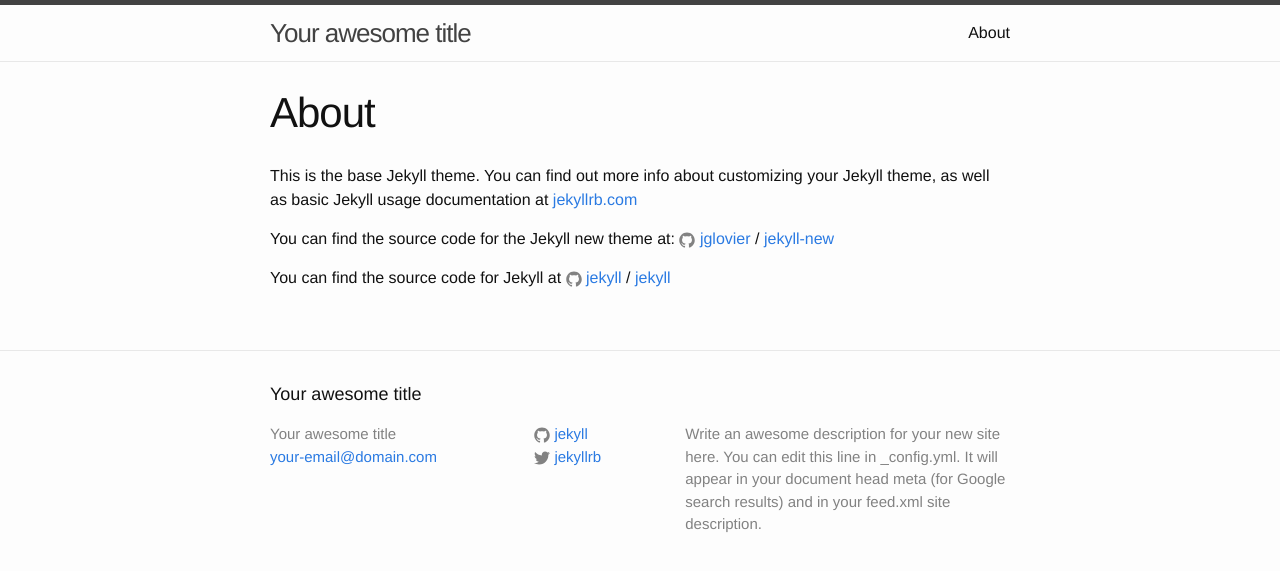
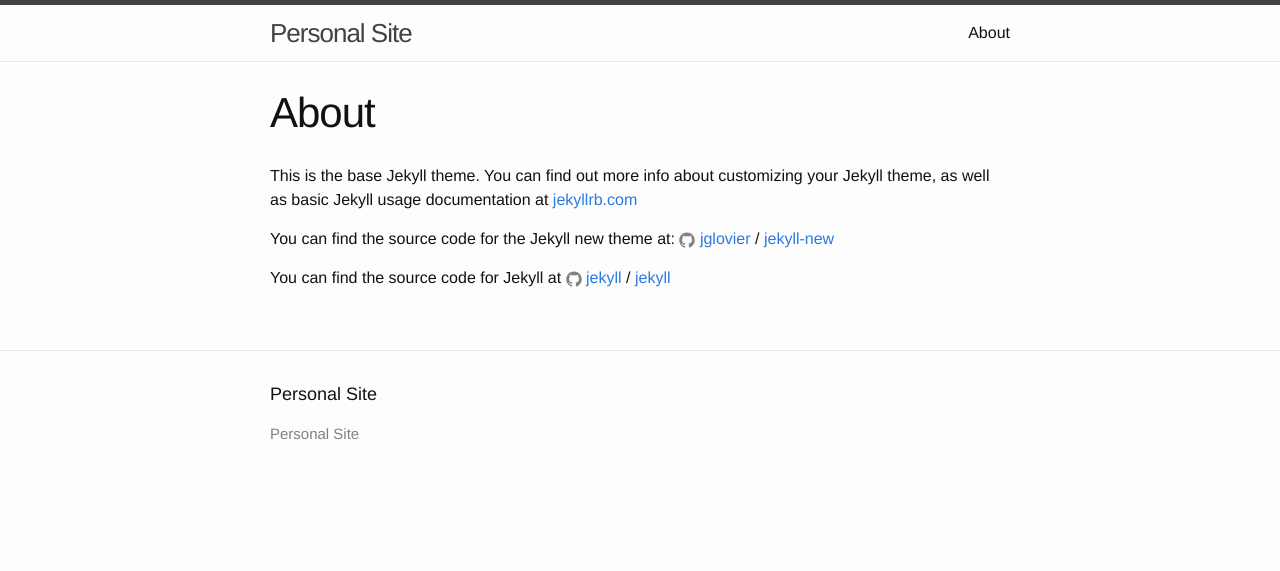
Before and after one commit to MarcosToledo/marcos-toledo, a Jekyll site: the page built from about.md, in a window 1280 px wide. Shown: the top 571 px of the page. Built offline with Jekyll 4.4.1, drawn with Linux system fonts in a browser that asks for light colours.

Commit message:
Updated 000003600017 and 11 other files

```diff
--- a/_config.yml
+++ b/_config.yml
@@ -1,21 +1,23 @@
-# Welcome to Jekyll!
-#
-# This config file is meant for settings that affect your whole blog, values
-# which you are expected to set up once and rarely need to edit after that.
-# For technical reasons, this file is *NOT* reloaded automatically when you use
-# 'jekyll serve'. If you change this file, please restart the server process.
-
-# Site settings
-title: Your awesome title
-email: your-email@domain.com
-description: > # this means to ignore newlines until "baseurl:"
-  Write an awesome description for your new site here. You can edit this
-  line in _config.yml. It will appear in your document head meta (for
-  Google search results) and in your feed.xml site description.
-baseurl: "" # the subpath of your site, e.g. /blog
-url: "http://yourdomain.com" # the base hostname & protocol for your site
-twitter_username: jekyllrb
-github_username:  jekyll
-
-# Build settings
-markdown: kramdown
+---
+title: Personal Site
+timezone: UTC
+collections:
+  posts:
+    title: Posts
+    output: true
+  uploads:
+    title: Uploads
+    output: true
+defaults:
+- scope:
+    path: ''
+    type: posts
+  values:
+    layout: post
+    permalink: "/posts/:title/"
+- scope:
+    path: ''
+    type: pages
+  values:
+    layout: page
+permalink: pretty
--- a/_layouts/page.html
+++ b/_layouts/page.html
@@ -1,6 +1,7 @@
 ---
 layout: default
 ---
+
 <article class="post">
 
   <header class="post-header">
--- a/_layouts/post.html
+++ b/_layouts/post.html
@@ -1,6 +1,7 @@
 ---
 layout: default
 ---
+
 <article class="post" itemscope itemtype="http://schema.org/BlogPosting">
 
   <header class="post-header">
--- a/about.md
+++ b/about.md
@@ -1,7 +1,7 @@
 ---
+title: About
+permalink: "/about/"
 layout: page
-title: About
-permalink: /about/
 ---
 
 This is the base Jekyll theme. You can find out more info about customizing your Jekyll theme, as well as basic Jekyll usage documentation at [jekyllrb.com](http://jekyllrb.com/)
--- a/css/main.scss
+++ b/css/main.scss
@@ -1,6 +1,6 @@
 ---
-# Only the main Sass file needs front matter (the dashes are enough)
 ---
+
 @charset "utf-8";
 
 
--- a/feed.xml
+++ b/feed.xml
@@ -1,6 +1,7 @@
 ---
-layout: null
+layout:
 ---
+
 <?xml version="1.0" encoding="UTF-8"?>
 <rss version="2.0" xmlns:atom="http://www.w3.org/2005/Atom">
   <channel>
```
Also changed, not shown: _posts/2017-06-20-welcome-to-jekyll.markdown (+6 -3 lines), _uploads/000003600017.jpg (added), 1 other file.
